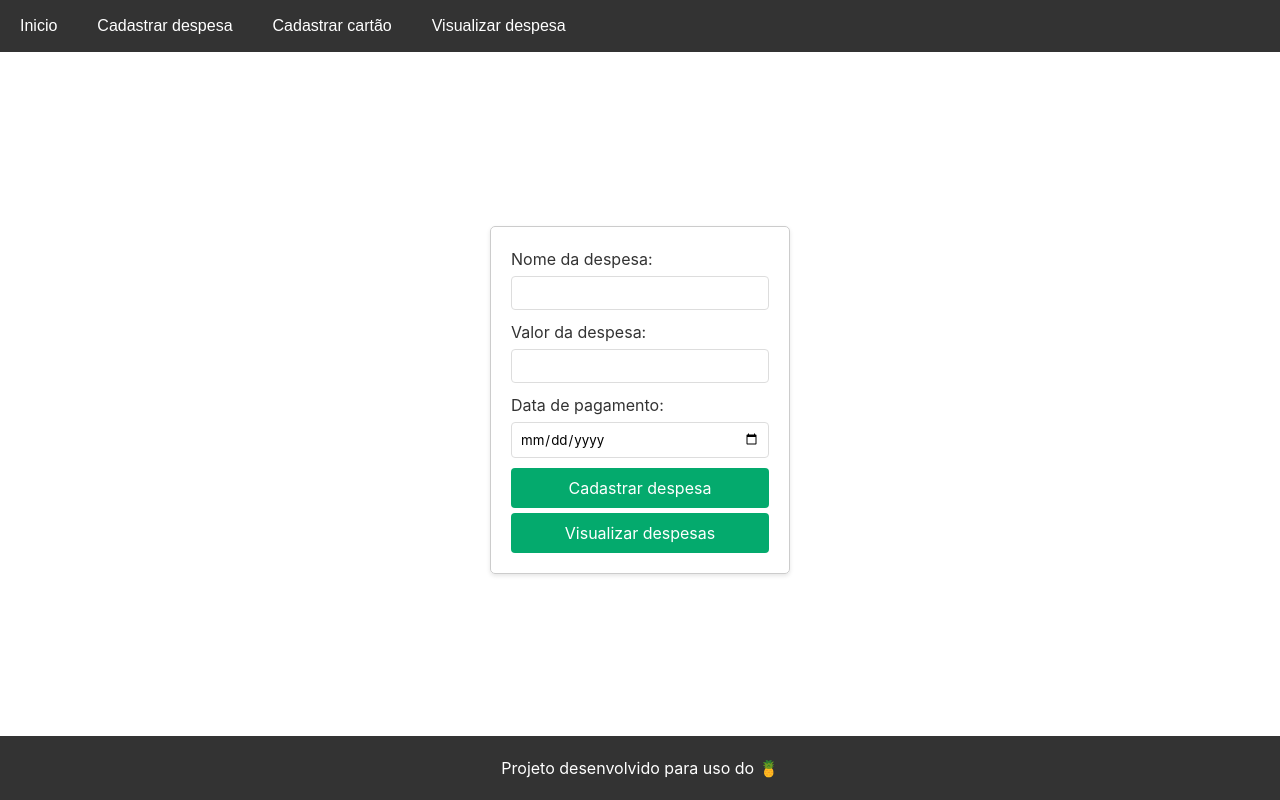
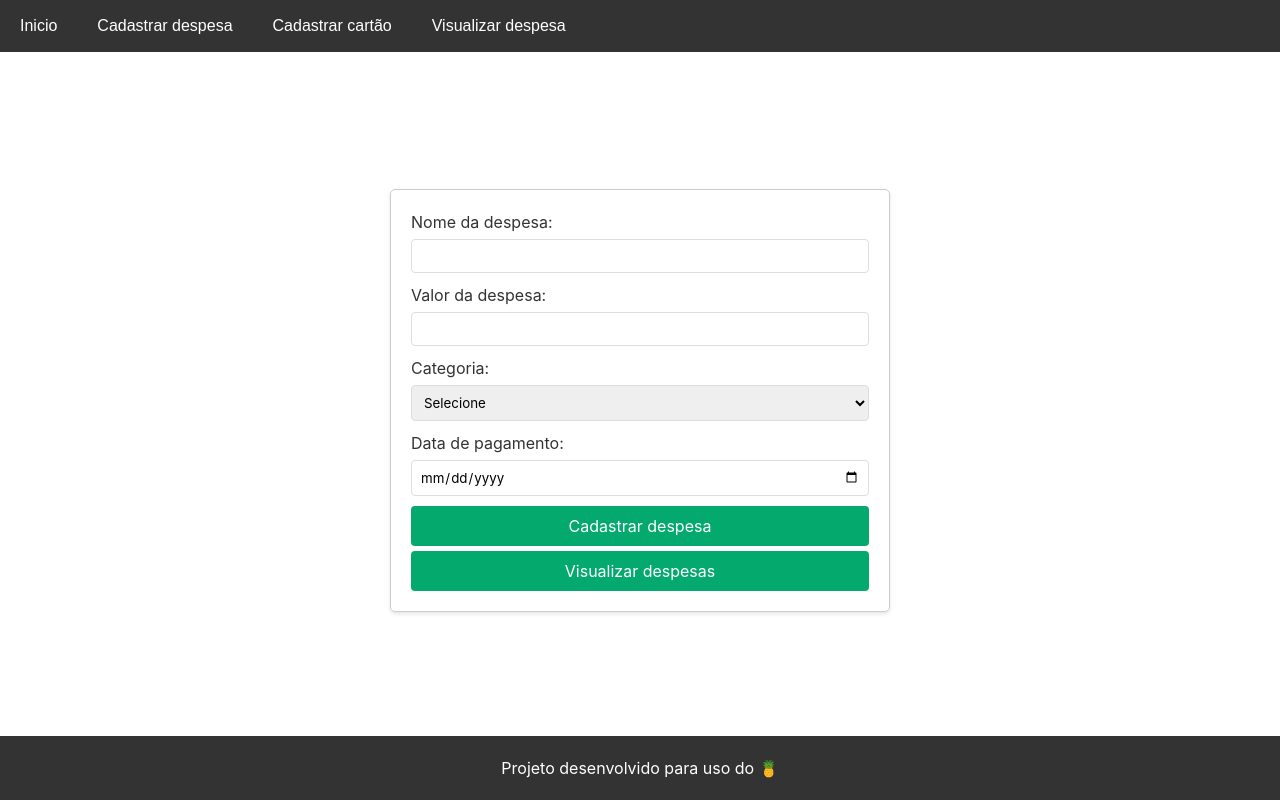
Before and after one commit to Eduardo-Granievicz/despesas-vue, a Vue app in the folder despesas/: page /cadastro in a window 1280 px wide. Built offline with nearby package versions, Linux system fonts and the light colour scheme.

Commit message:
refac: identação do codigo

```diff
--- a/despesas/src/components/Modal.vue
+++ b/despesas/src/components/Modal.vue
@@ -3,49 +3,80 @@
     <div class="form-container">
       <form @submit="cadastrarDespesa">
         <label for="nomeDespesa" class="form-label">Nome da despesa:</label>
-          <input type="text" id="nomeDespesa" class="form-input" v-model="nomeDespesa" required>
+        <input
+          type="text"
+          id="nomeDespesa"
+          class="form-input"
+          v-model="nomeDespesa"
+          required
+        />
 
         <label for="valorDespesa" class="form-label">Valor da despesa:</label>
-          <input type="number" id="valorDespesa" class="form-input" v-model="valorDespesa" required>
+        <input
+          type="number"
+          id="valorDespesa"
+          class="form-input"
+          v-model="valorDespesa"
+          required
+        />
+
+        <label for="categoria" class="form-label">Categoria:</label>
+        <select id="categoria" class="form-input" v-model="categoria" required>
+          <option value="">Selecione</option>
+          <option value="Financeiro">Financeiro</option>
+          <option value="Saude">Saude</option>
+          <option value="Lazer">Lazer</option>
+          <option value="Dividas">Dividas</option>
+        </select>
 
         <label for="dataPagamento" class="form-label">Data de pagamento:</label>
-          <input type="date" id="dataPagamento" class="form-input" v-model="dataPagamento" required>
+        <input
+          type="date"
+          id="dataPagamento"
+          class="form-input"
+          v-model="dataPagamento"
+          required
+        />
 
-          <button type="submit" value="" class="form-submit">Cadastrar despesa</button>
+        <button type="submit" value="" class="form-submit">
+          Cadastrar despesa
+        </button>
         <router-link to="/visualizar">
-              <button  class="visualizar">Visualizar despesas</button>
+          <button class="visualizar">Visualizar despesas</button>
         </router-link>
       </form>
     </div>
   </div>
 </template>
 <script setup>
-import { ref } from 'vue';
-import { useCounterStore } from '@/stores/counter';
+import { ref } from "vue";
+import { useCounterStore } from "@/stores/counter";
 const counterStore = useCounterStore();
 
-const nomeDespesa = ref('');
-const valorDespesa = ref('');
-const dataPagamento = ref('');
+const nomeDespesa = ref("");
+const valorDespesa = ref("");
+const dataPagamento = ref("");
+const categoria = ref("");
 
 const cadastrarDespesa = (event) => {
-
   event.preventDefault();
 
   counterStore.adicionarDespesa({
     nome: nomeDespesa.value,
     valor: valorDespesa.value,
-    dataPagamento: dataPagamento.value
+    dataPagamento: dataPagamento.value,
+    categoria: categoria.value,
   });
 
-  nomeDespesa.value = '';
-  valorDespesa.value = '';
-  dataPagamento.value = '';
+  nomeDespesa.value = "";
+  valorDespesa.value = "";
+  dataPagamento.value = "";
+  categoria.value = "";
 };
 </script>
 <style>
 .form-container {
-            max-width: 300px;
+  max-width: 500px;
   margin: 0 auto;
   padding: 20px;
   border: 1px solid #ccc;
@@ -72,7 +103,7 @@ const cadastrarDespesa = (event) => {
   padding: 10px;
   border: none;
   border-radius: 4px;
-            background-color: #04AA6D;
+  background-color: #04aa6d;
   color: white;
   cursor: pointer;
 }
@@ -82,29 +113,17 @@ const cadastrarDespesa = (event) => {
   padding: 10px;
   border: none;
   border-radius: 4px;
-            background-color: #04AA6D;
+  background-color: #04aa6d;
   color: white;
   cursor: pointer;
   margin-top: 5px;
 }
 
 .visualizar:hover {
-            background-color: #037F58;
+  background-color: #037f58;
 }
 
 .form-submit:hover {
-            background-color: #037F58;
+  background-color: #037f58;
 }
-
-        .modal-overlay {
-            position: fixed;
-            top: 0;
-            left: 0;
-            width: 100%;
-            height: 100%;
-            display: flex;
-            align-items: center;
-
-        }
-
 </style>
```
Lines whose indentation alone changed are shown as unchanged.
